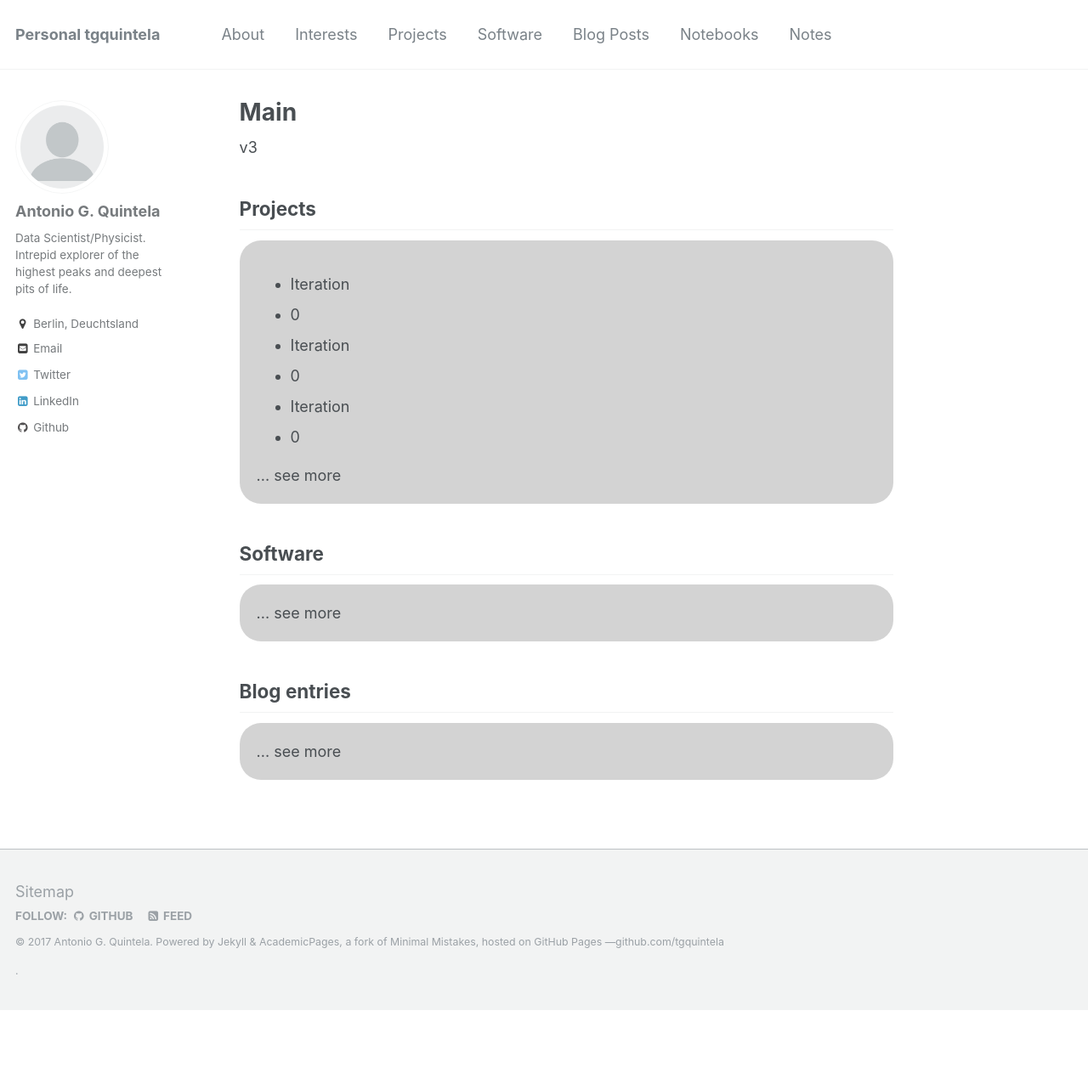
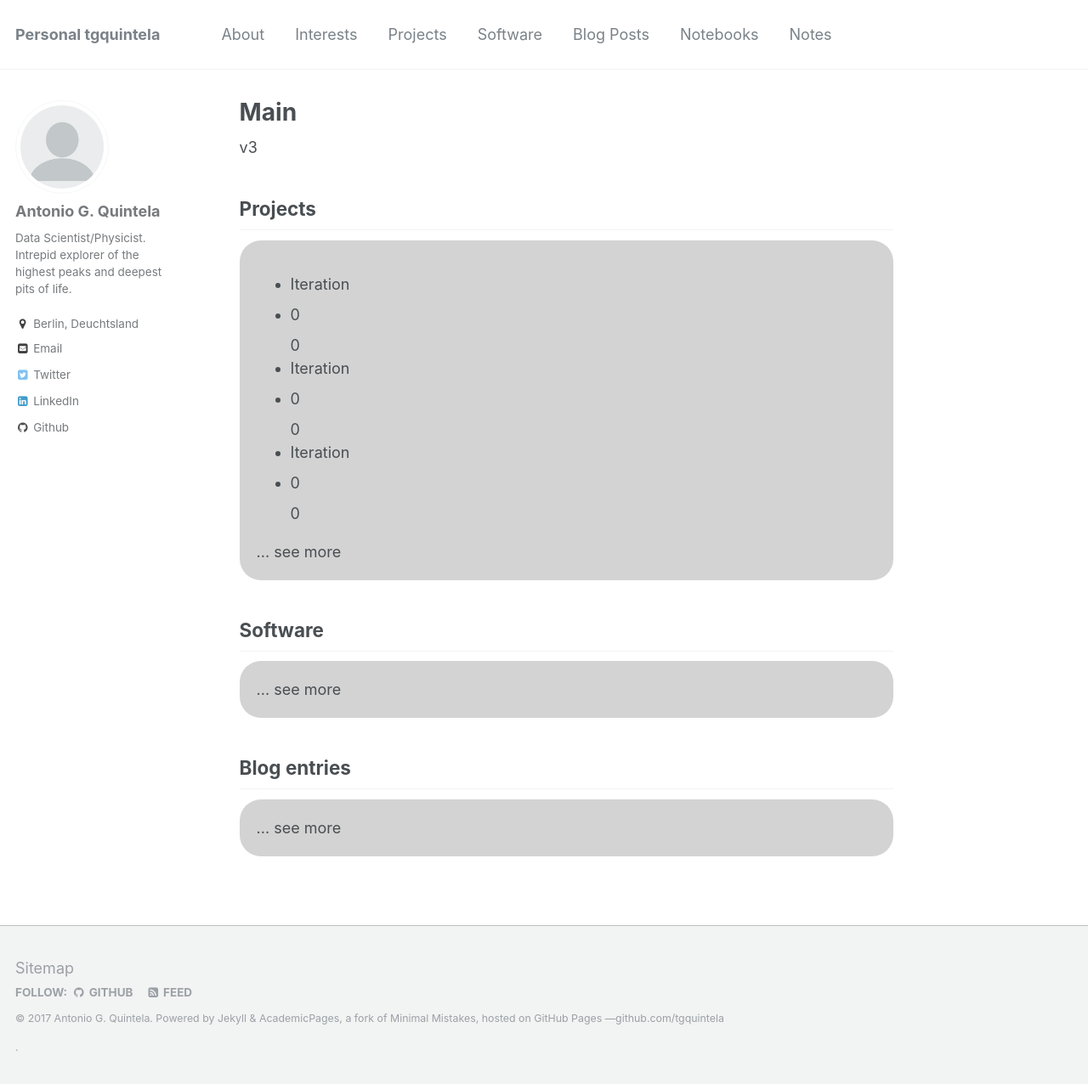
Before and after one commit to tgquintela/tgquintela.github.io, a Jekyll site: the page built from _pages/main.md, in a window 1280 px wide and 1279 px high. Shown: the top 1276 px of the window at 85% size. Built offline with Jekyll 4.4.1, drawn with Linux system fonts in a browser that asks for light colours; a script that is not in the unit is left out.

Commit message:
Testing new things.[A

```diff
--- a/_pages/main.md
+++ b/_pages/main.md
@@ -25,6 +25,7 @@ v3
 {% for post in site.projects | slice(2) %}
 <li>Iteration</li>
 <li>{{countsi}}</li>
+{{countsi++}}
 {% endfor %}
 </ul>
 
```
